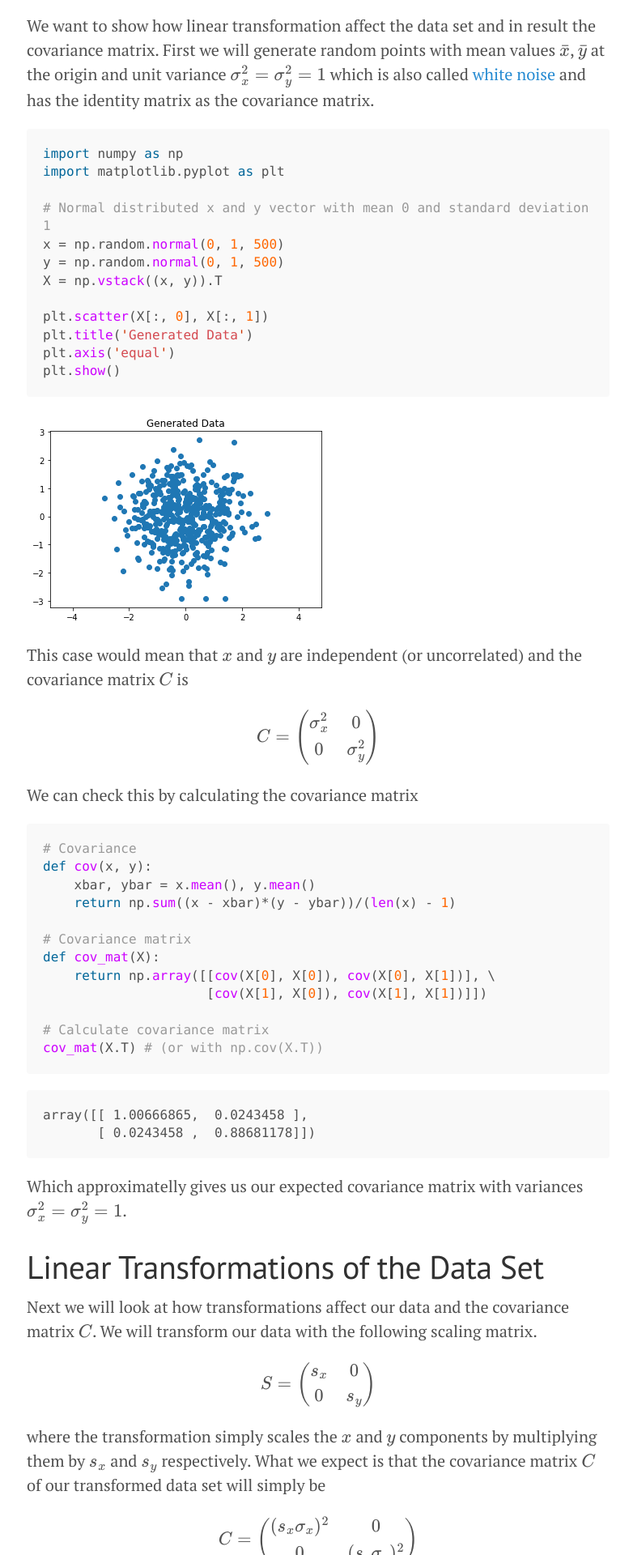
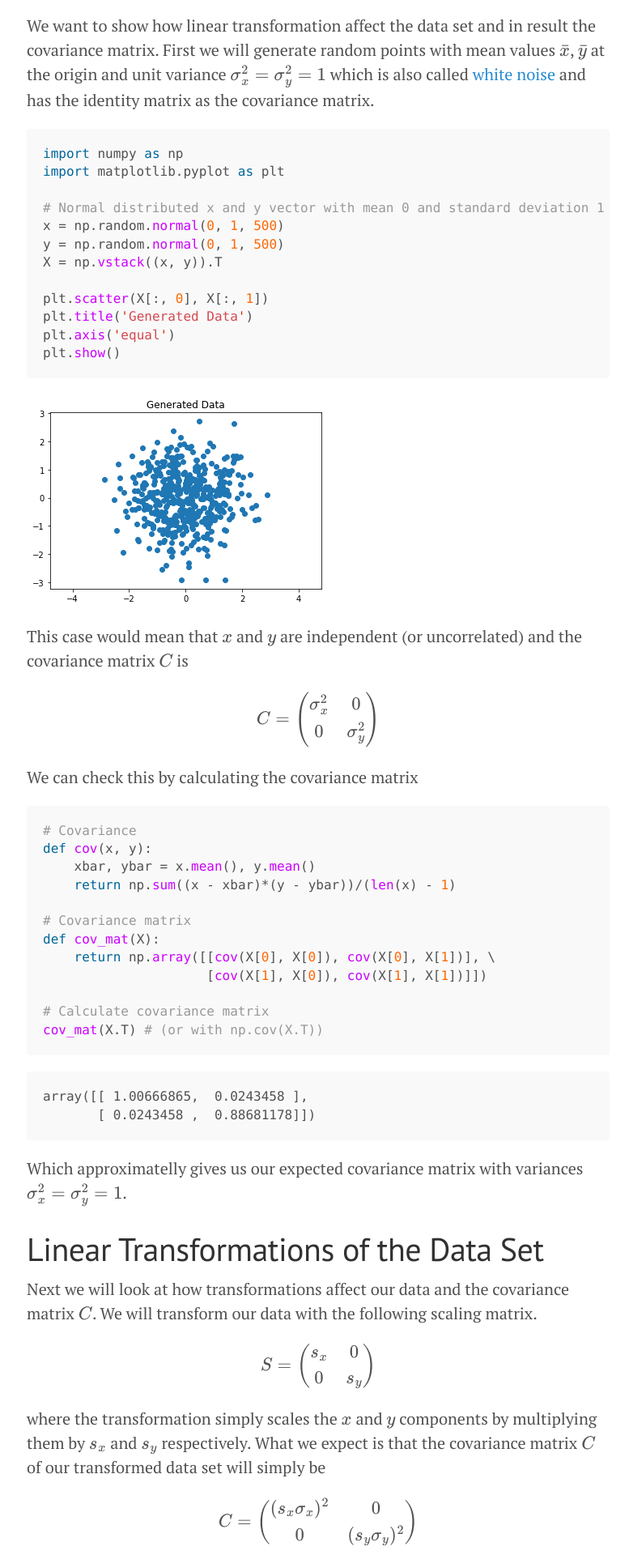
Before and after one commit to njanakiev/njanakiev.github.io, a Jekyll site: the page built from _posts/2017-03-02-covariance-matrix.md, in a window 1280 px wide. Shown: the part 2046-3966 px from the top of the page at 81% size, without its empty margins (247-1024 px from the left). Built offline with Jekyll 4.4.1, drawn with Linux system fonts in a browser that asks for light colours; formulas are drawn with MathJax 3; comment, search, counter and statistics services are not loaded.

Commit message:
update layout

```diff
--- a/css/style.css
+++ b/css/style.css
@@ -52,3 +52,8 @@ table {
   display: block;
   overflow: auto;
 }
+
+pre {
+  overflow: auto;
+  white-space: pre;
+}
--- a/index.html
+++ b/index.html
@@ -15,8 +15,8 @@ image: /assets/image.png
         {{ post.title }}
       </a>
     </h1>
-
     <span class="post-date">{{ post.date | date_to_string }}</span>
+    <p>{{ post.excerpt }}</p>
   </div>
   {% endfor %}
 </div>
```
